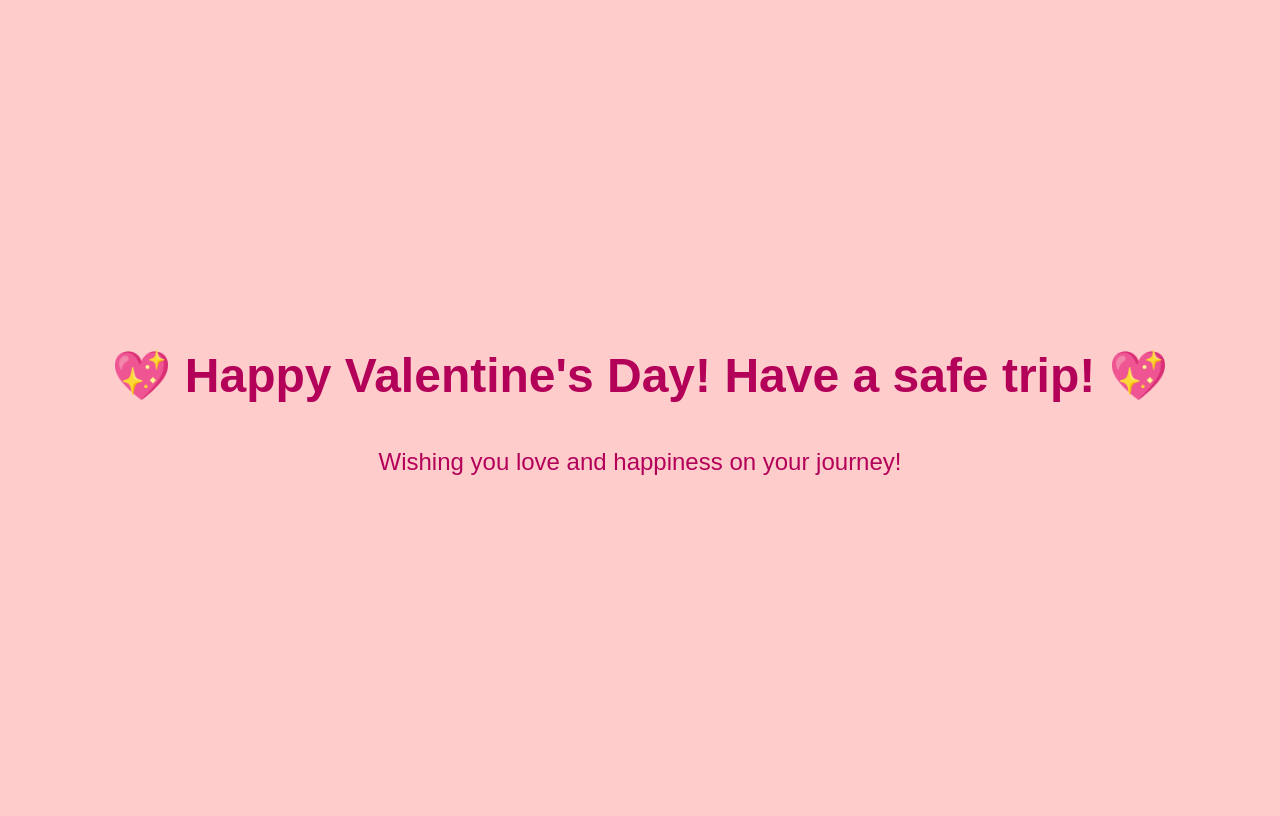
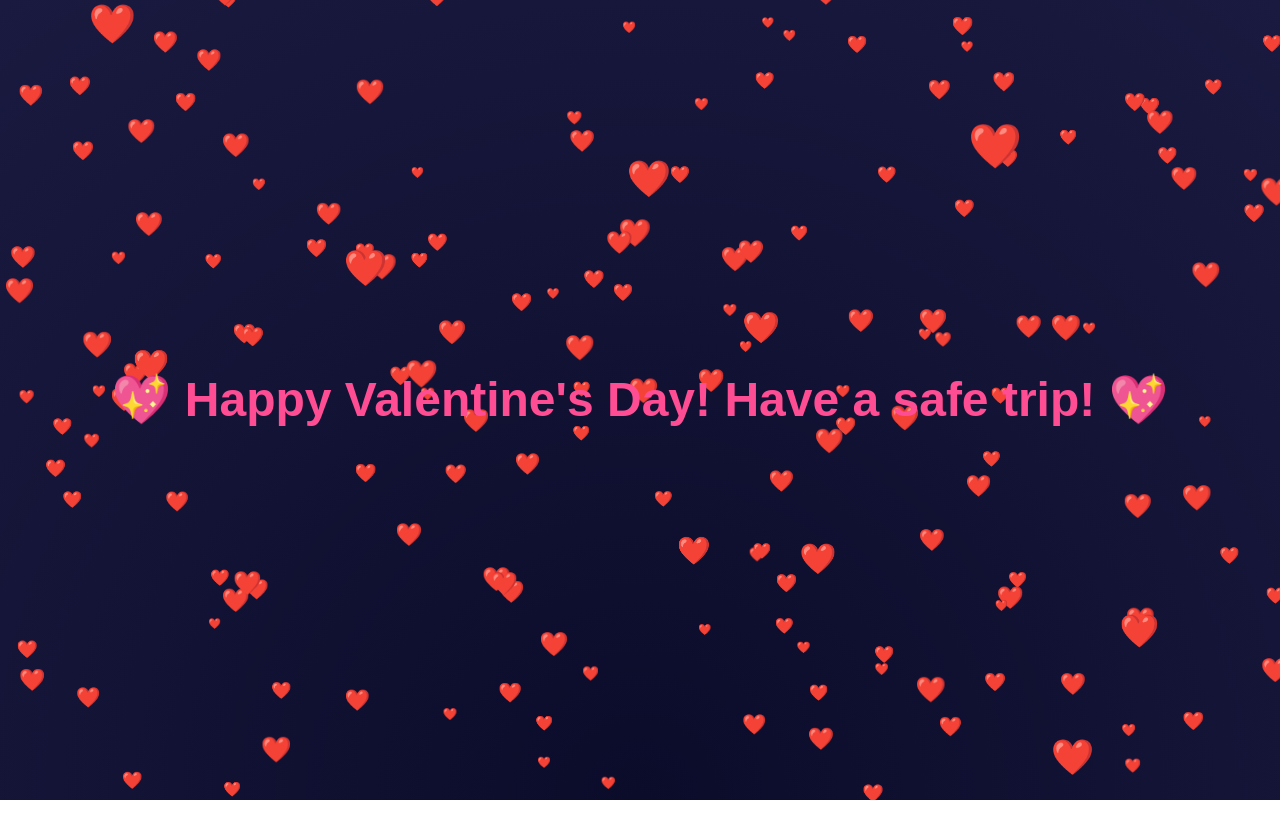
Before and after one commit to BGPT-CMD/VDAY, a plain HTML site: page valentine.html in a window 1280 px wide. Drawn offline with Linux system fonts and the light colour scheme; animation ran at ten frames a second.

Commit message:
Enhance Valentine's Day page with animations

```diff
--- a/valentine.html
+++ b/valentine.html
@@ -6,29 +6,115 @@
   <title>Happy Valentine's Day</title>
   <style>
     body {
-      background: #ffcccc;
+      margin: 0;
+      padding: 0;
+      overflow: hidden;
+      font-family: 'Arial', sans-serif;
+      background: radial-gradient(circle at bottom, #0b0c2a, #1a1a40); /* night sky gradient */
+      color: #ff4d94;
       display: flex;
       justify-content: center;
       align-items: center;
       height: 100vh;
-      font-family: 'Arial', sans-serif;
-      color: #b30059;
       text-align: center;
       flex-direction: column;
     }
 
     h1 {
       font-size: 3em;
-      margin-bottom: 20px;
+      z-index: 2;
+      position: relative;
     }
 
-    p {
-      font-size: 1.5em;
+    canvas {
+      position: fixed;
+      top: 0;
+      left: 0;
+      width: 100%;
+      height: 100%;
+      z-index: 1;
     }
   </style>
 </head>
 <body>
   <h1>💖 Happy Valentine's Day! Have a safe trip! 💖</h1>
-  <p>Wishing you love and happiness on your journey!</p>
+  <canvas id="night"></canvas>
+
+  <script>
+    const canvas = document.getElementById('night');
+    const ctx = canvas.getContext('2d');
+    canvas.width = window.innerWidth;
+    canvas.height = window.innerHeight;
+
+    const heartStarsCount = 150;
+    const heartStars = [];
+    const heartEmoji = '❤️';
+
+    // Generate heart-shaped stars
+    for (let i = 0; i < heartStarsCount; i++) {
+      heartStars.push({
+        x: Math.random() * canvas.width,
+        y: Math.random() * canvas.height,
+        size: Math.random() * 15 + 10,
+        alpha: Math.random(),
+        alphaSpeed: Math.random() * 0.02 + 0.01
+      });
+    }
+
+    function drawHeartStars() {
+      ctx.clearRect(0, 0, canvas.width, canvas.height);
+      heartStars.forEach(s => {
+        ctx.font = s.size + "px Arial";
+        ctx.fillText(heartEmoji, s.x, s.y);
+        s.alpha += (Math.random() - 0.5) * s.alphaSpeed;
+        if (s.alpha > 1) s.alpha = 1;
+        if (s.alpha < 0) s.alpha = 0;
+        ctx.globalAlpha = s.alpha;
+        ctx.fillText(heartEmoji, s.x, s.y);
+        ctx.globalAlpha = 1;
+      });
+      requestAnimationFrame(drawHeartStars);
+    }
+
+    drawHeartStars();
+
+    // Optional: floating hearts overlay
+    const heartsCount = 20;
+    const floatingHearts = [];
+    for (let i = 0; i < heartsCount; i++) {
+      floatingHearts.push({
+        x: Math.random() * canvas.width,
+        y: Math.random() * canvas.height,
+        size: Math.random() * 30 + 15,
+        speed: Math.random() * 1 + 0.5
+      });
+    }
+
+    function drawFloatingHearts() {
+      floatingHearts.forEach(h => {
+        ctx.font = h.size + 'px Arial';
+        ctx.fillText(heartEmoji, h.x, h.y);
+        h.y -= h.speed;
+        if (h.y < -h.size) {
+          h.y = canvas.height + h.size;
+          h.x = Math.random() * canvas.width;
+        }
+      });
+    }
+
+    function animate() {
+      drawHeartStars();
+      drawFloatingHearts();
+      requestAnimationFrame(animate);
+    }
+
+    animate();
+
+    // Resize canvas when window changes
+    window.addEventListener('resize', () => {
+      canvas.width = window.innerWidth;
+      canvas.height = window.innerHeight;
+    });
+  </script>
 </body>
 </html>
```
